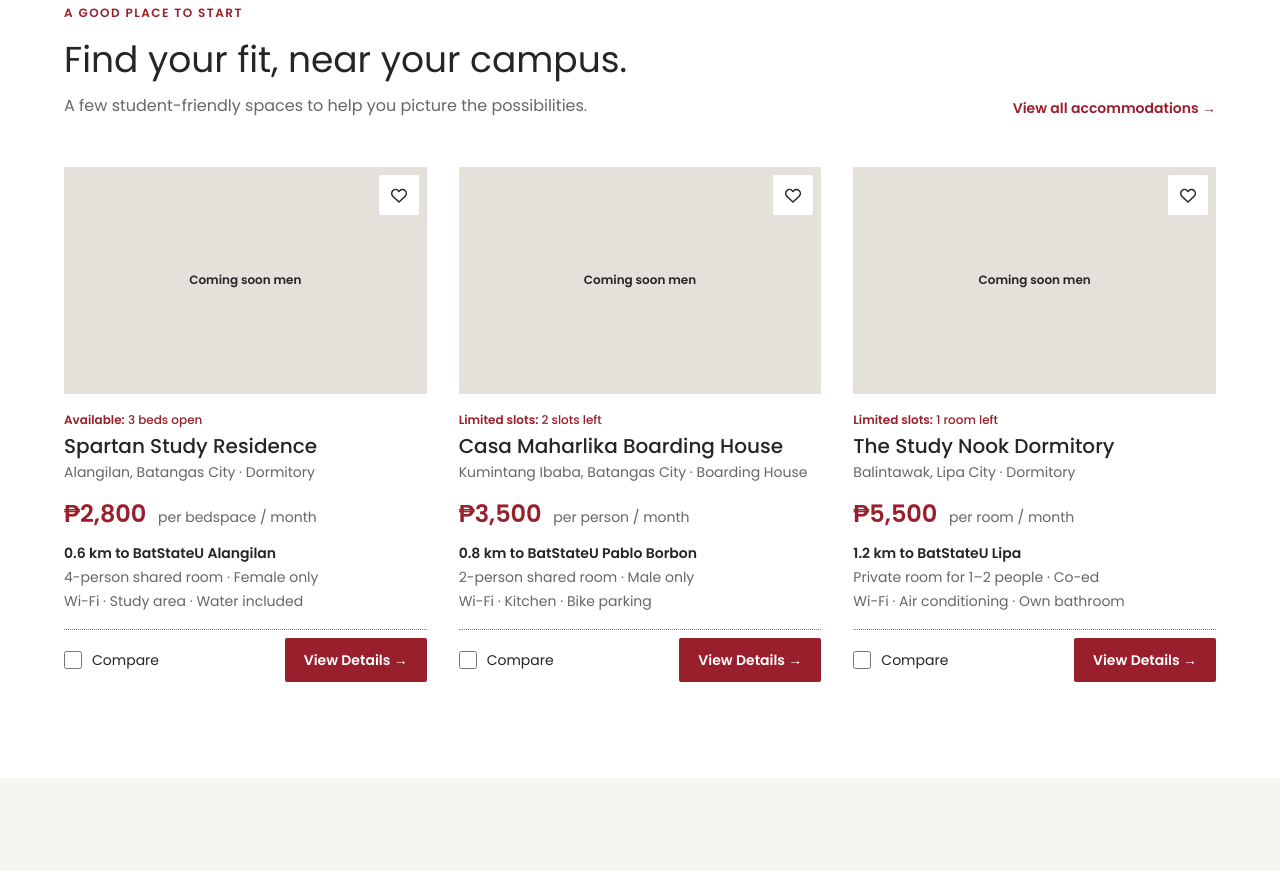
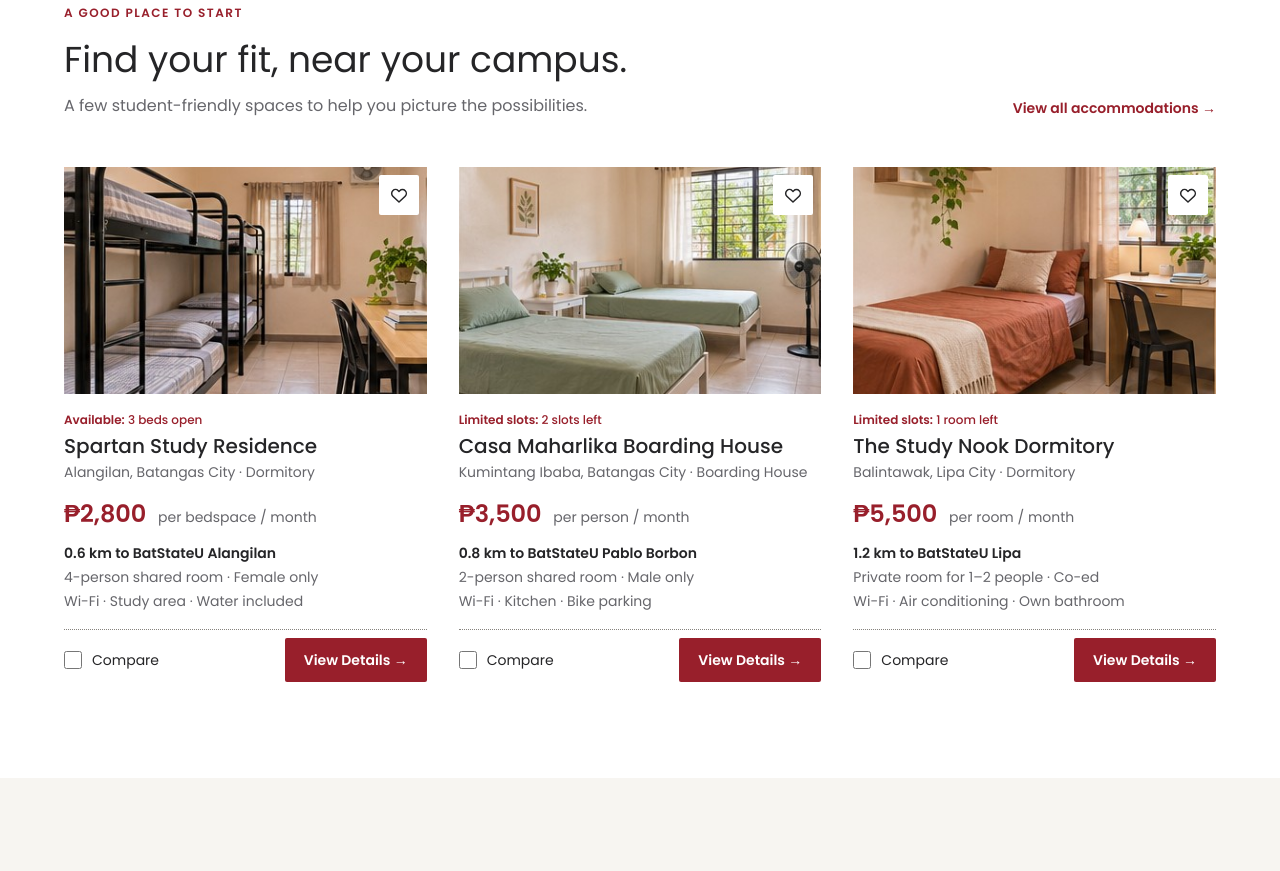
Before and after one commit to mas-wehttam/SparTahanan, a plain HTML site: page index.html in a window 1280 px wide. Shown: the part 853-1724 px from the top of the page. Drawn offline with Linux system fonts and the light colour scheme.

Commit message:
added photo card in bedspaces to the home page

```diff
--- a/index.html
+++ b/index.html
@@ -12,6 +12,16 @@
 
 
   <link rel="stylesheet" href="styles.css">
+  <style>
+    .sample-room-photo {
+      position: absolute;
+      top: 0;
+      left: 0;
+      width: 100%;
+      height: 100%;
+      object-fit: cover;
+    }
+  </style>
 </head>
 <body>
   <!-- HEADER / NAVIGATION -->
@@ -93,7 +103,7 @@
           <!-- Card 1 -->
           <div class="listing-card" id="spartan-study-residence">
             <div class="card-photo">
-              <span class="photo-placeholder">Coming soon men</span>
+              <img class="sample-room-photo" src="assets/properties/spartan.jpg" alt="Illustrative room for Spartan Study Residence">
               <button class="save-btn" type="button">
                 <img class="heart-icon heart-outline" src="assets/icons/heart.svg" alt="Save">
                 <img class="heart-icon heart-filled" src="assets/icons/heart-filled.svg" alt="Saved">
@@ -123,7 +133,7 @@
           <!-- Card 2 -->
           <div class="listing-card" id="casa-maharlika-boarding-house">
             <div class="card-photo">
-              <span class="photo-placeholder">Coming soon men</span>
+              <img class="sample-room-photo" src="assets/properties/maharlika.jpg" alt="Illustrative room for Casa Maharlika Boarding House">
               <button class="save-btn" type="button">
                 <img class="heart-icon heart-outline" src="assets/icons/heart.svg" alt="Save">
                 <img class="heart-icon heart-filled" src="assets/icons/heart-filled.svg" alt="Saved">
@@ -152,7 +162,7 @@
           <!-- Card 3 -->
           <div class="listing-card" id="the-study-nook-dormitory">
             <div class="card-photo">
-              <span class="photo-placeholder">Coming soon men</span>
+              <img class="sample-room-photo" src="assets/properties/study-nook.jpg" alt="Illustrative room for The Study Nook Dormitory">
               <button class="save-btn" type="button">
                 <img class="heart-icon heart-outline" src="assets/icons/heart.svg" alt="Save">
                 <img class="heart-icon heart-filled" src="assets/icons/heart-filled.svg" alt="Saved">
```
